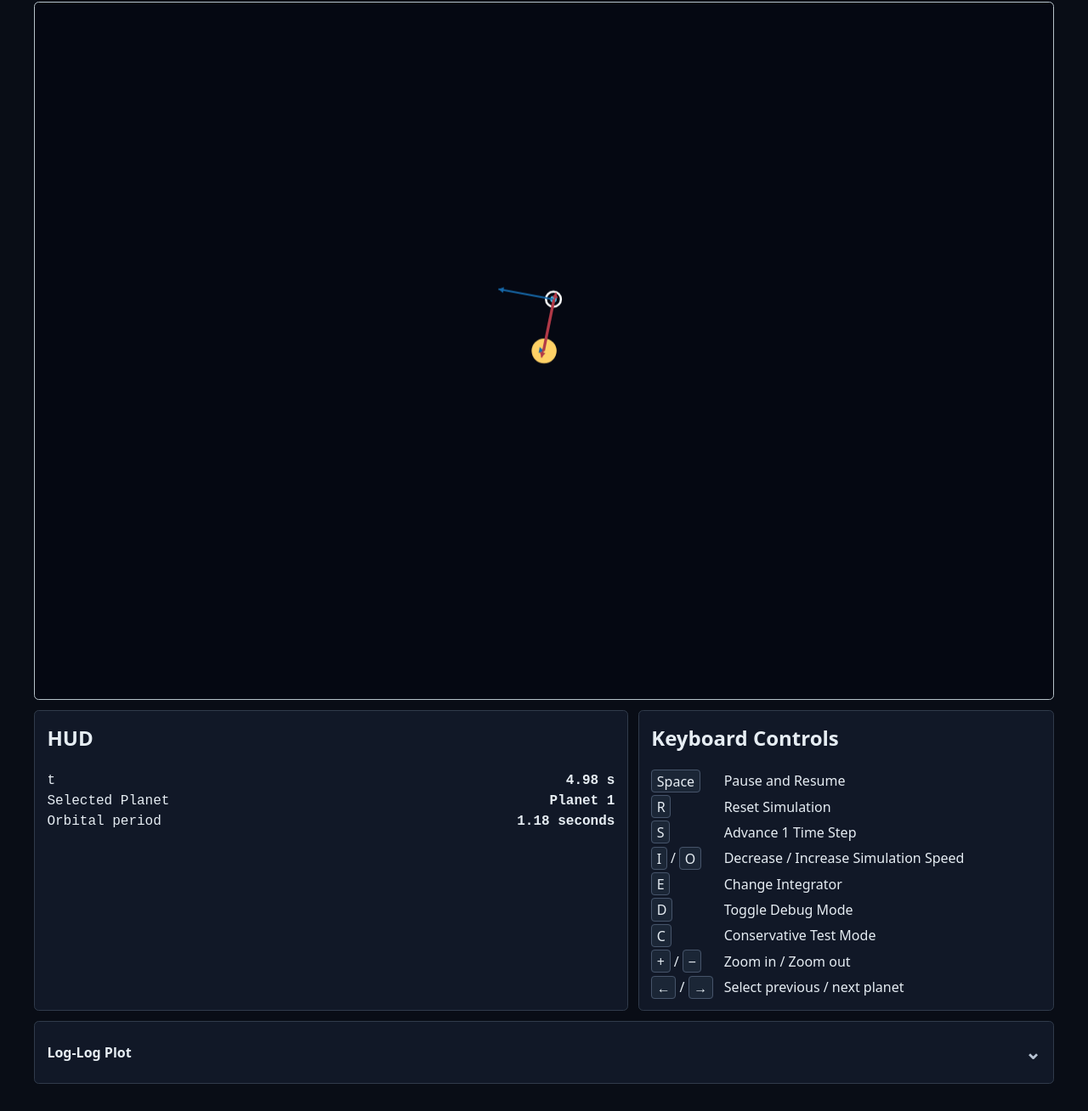
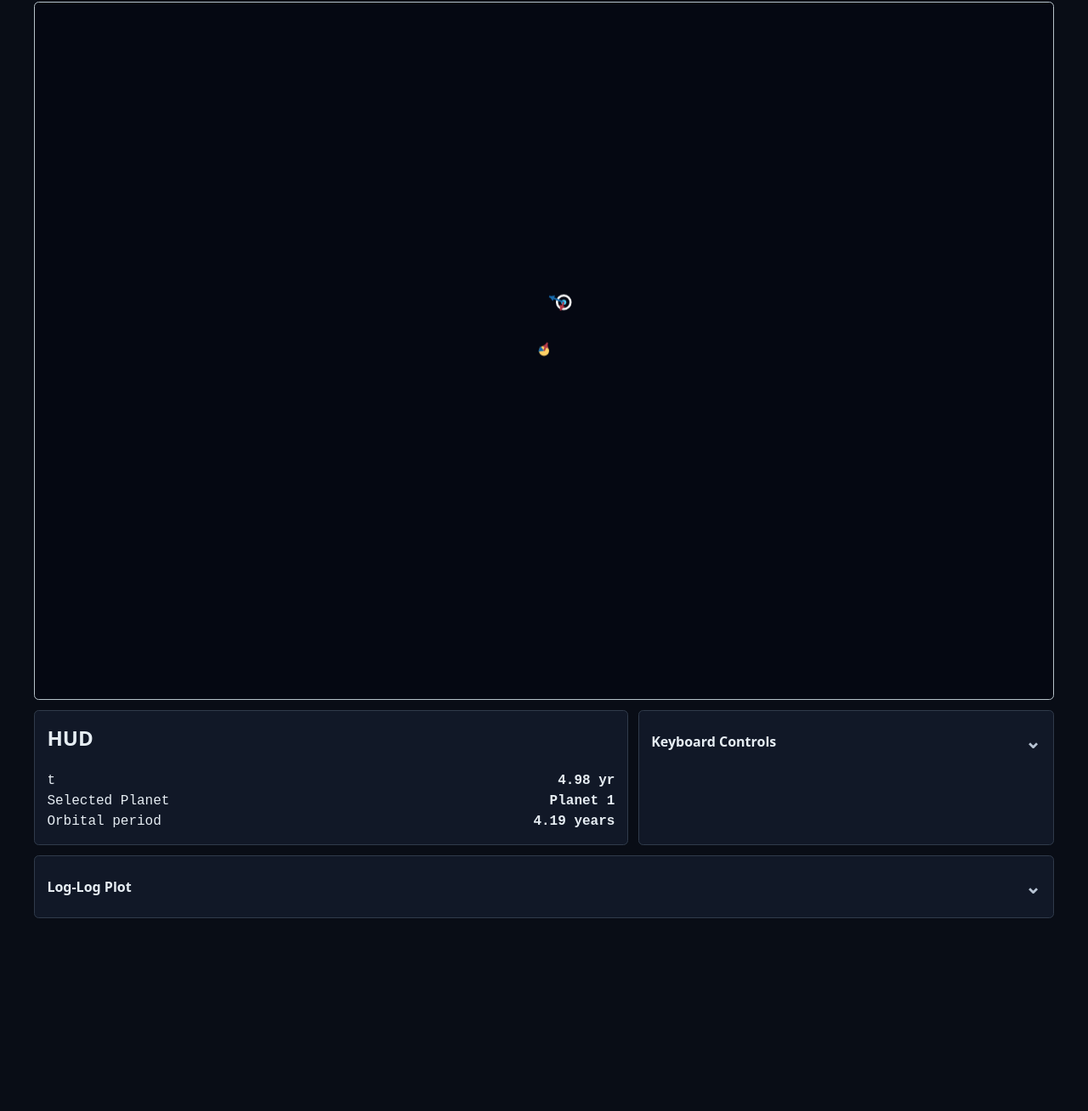
Before and after one commit to inoe-tech/phys311, a plain HTML site: page project/index.html in a window 1280 px wide. Shown: the part 452-1760 px from the top of the page at 85% size. After the commit the page ends 1565 px from the top, so only its background shows below. Drawn offline with Linux system fonts and the light colour scheme.

Commit message:
Units now in AU and yr.
Changed units from meters and seconds to AU and years. Also made the keyboard control box collapsible.

```diff
--- a/project/engine/forces.js
+++ b/project/engine/forces.js
@@ -62,8 +62,8 @@ export class MouseSpring {
     if (displacement.lengthSq() > 0 || this.body.vel.lengthSq() > 0) {
       world.externalForceApplied = true;
     }
-    this.body.force.addScaled(displacement, this.stiffness);
-    this.body.force.addScaled(this.body.vel, -this.damping);
+    this.body.force.addScaled(displacement, this.body.m * this.stiffness);
+    this.body.force.addScaled(this.body.vel, -this.body.m * this.damping);
   }
 }
 
@@ -75,7 +75,7 @@ export class Drag {
     }
     for (const b of world.bodies) {
       const speed = b.vel.length();
-      if (speed > 0) b.force.addScaled(b.vel, -this.c * speed);
+      if (speed > 0) b.force.addScaled(b.vel, -b.m * this.c * speed);
     }
   }
   // no potentialEnergy — drag is non-conservative. That's the point.
--- a/project/engine/world.js
+++ b/project/engine/world.js
@@ -7,7 +7,7 @@ export class World {
     this.bodies = [];
     this.forces = [];
     this.integrator = integrator;
-    this.bounds = bounds;       // {xMin, xMax, yMin, yMax} in meters
+    this.bounds = bounds;       // {xMin, xMax, yMin, yMax} in AU
     this.time = 0;
     this.restitution = restitution;
     this.externalForceApplied = false;
--- a/project/index.html
+++ b/project/index.html
@@ -68,8 +68,8 @@
             <h2>HUD <span id="debug-status" class="debug-status" hidden>DEBUG ON</span></h2>
             <div id="hud" aria-live="polite"></div>
           </aside>
-          <aside class="keyboard-panel" aria-label="Keyboard controls">
-            <h2>Keyboard Controls</h2>
+          <details class="keyboard-panel" aria-label="Keyboard controls">
+            <summary>Keyboard Controls</summary>
             <dl>
               <dt><kbd>Space</kbd></dt><dd>Pause and Resume</dd>
               <dt><kbd>R</kbd></dt><dd>Reset Simulation</dd>
@@ -81,7 +81,7 @@
               <dt><kbd>+</kbd> / <kbd>−</kbd></dt><dd>Zoom in / Zoom out</dd>
               <dt><kbd>←</kbd> / <kbd>→</kbd></dt><dd>Select previous / next planet</dd>
             </dl>
-          </aside>
+          </details>
         </div>
         <details class="kepler-panel">
           <summary>Log-Log Plot</summary>
--- a/project/input.js
+++ b/project/input.js
@@ -78,8 +78,8 @@ export function eventToWorld(event, canvas, camera) {
   return camera.toWorld(px, py);
 }
 
-const LAUNCH_SPEED = 2.5;
-const MAX_LAUNCH_SPEED = 25;
+const LAUNCH_SPEED_AU_PER_YEAR_PER_AU = 2.5;
+const MAX_LAUNCH_SPEED_AU_PER_YEAR = 25;
 
 export class PointerInput {
   constructor(canvas, camera, world, mouseSpring, onLaunch, canSpawn = () => true, onSelect = () => {}) {
@@ -143,12 +143,15 @@ export class PointerInput {
   pickBody(position) {
     let picked = null;
     let nearestDistanceSq = Infinity;
+    const rect = this.canvas.getBoundingClientRect();
+    const pickRadius = 10 * this.canvas.width / rect.width / this.camera.scale;
     for (const body of this.world.bodies) {
       if (body.isStatic) continue;
       const dx = body.pos.x - position.x;
       const dy = body.pos.y - position.y;
       const distanceSq = dx * dx + dy * dy;
-      if (distanceSq <= body.radius * body.radius && distanceSq < nearestDistanceSq) {
+      const radius = Math.max(body.radius, pickRadius);
+      if (distanceSq <= radius * radius && distanceSq < nearestDistanceSq) {
         picked = body;
         nearestDistanceSq = distanceSq;
       }
@@ -180,11 +183,11 @@ export class PointerInput {
   }
 
   launchVelocity(start, current) {
-    let vx = (start.x - current.x) * LAUNCH_SPEED;
-    let vy = (start.y - current.y) * LAUNCH_SPEED;
+    let vx = (start.x - current.x) * LAUNCH_SPEED_AU_PER_YEAR_PER_AU;
+    let vy = (start.y - current.y) * LAUNCH_SPEED_AU_PER_YEAR_PER_AU;
     const speed = Math.hypot(vx, vy);
-    if (speed > MAX_LAUNCH_SPEED) {
-      const ratio = MAX_LAUNCH_SPEED / speed;
+    if (speed > MAX_LAUNCH_SPEED_AU_PER_YEAR) {
+      const ratio = MAX_LAUNCH_SPEED_AU_PER_YEAR / speed;
       vx *= ratio;
       vy *= ratio;
     }
@@ -197,7 +200,7 @@ export class PointerInput {
     const velocity = this.launchVelocity(start, current);
     const gravity = this.world.forces.find((force) => "G" in force)?.G ?? 0;
     const drag = this.world.forces.find((force) => "c" in force)?.c ?? 0;
-    const mass = this.world.bodies.find((body) => body !== this.world.bodies[0])?.m ?? 1;
+    const softening = this.world.forces.find((force) => "eps" in force)?.eps ?? 0;
     const sampleStep = Math.max(dt, 1 / 60);
     const points = [{ ...start }];
     let x = start.x;
@@ -207,13 +210,13 @@ export class PointerInput {
 
     for (let i = 0; i < Math.ceil(3 / sampleStep); i++) {
       const speed = Math.hypot(vx, vy);
-      const dragScale = speed === 0 ? 0 : drag * speed / mass;
+      const dragScale = drag * speed;
       let ax = -dragScale * vx;
       let ay = -dragScale * vy;
       for (const body of this.world.bodies) {
         const dx = body.pos.x - x;
         const dy = body.pos.y - y;
-        const distanceSq = dx * dx + dy * dy + 0.01 ** 2;
+        const distanceSq = dx * dx + dy * dy + softening ** 2;
         const gravityScale = gravity * body.m / (distanceSq * Math.sqrt(distanceSq));
         ax += gravityScale * dx;
         ay += gravityScale * dy;
--- a/project/main.js
+++ b/project/main.js
@@ -3,7 +3,7 @@ import { Euler, EulerCromer, VelocityVerlet } from "./engine/integrators.js";
 import { Camera } from "./render/camera.js";
 import { drawHUD, drawKeplerPlot } from "./render/hud.js";
 import { Renderer } from "./render/renderer.js";
-import { createScene } from "./scene.js";
+import { createScene, GRAVITATIONAL_CONSTANT_AU_YEAR } from "./scene.js";
 import { PointerInput } from "./input.js";
 import {
   OrbitControls,
@@ -21,6 +21,7 @@ const camera = new Camera(1, 0, 0);
 const renderer = new Renderer(canvas, camera);
 new VisualControls(renderer, document.querySelector(".visual-controls"));
 const accumulator = new Accumulator(1 / 240);
+const SIMULATION_YEARS_PER_REAL_SECOND = 1;
 const integrators = {
   "euler-cromer": EulerCromer,
   verlet: VelocityVerlet,
@@ -107,7 +108,7 @@ const controls = new SimulationControls({
   setParameter(name, value) {
     if (!world) return;
     if (name === "gravity") {
-      gravity.G = value;
+      gravity.G = GRAVITATIONAL_CONSTANT_AU_YEAR * value;
       world.externalForceApplied = true;
     } else if (name === "restitution") {
       world.restitution = value;
@@ -188,7 +189,11 @@ function frame(timestamp) {
   if (controls.paused) {
     accumulator.lastMs = timestamp;
   } else {
-    accumulator.advance(timestamp, (step) => world.step(step), controls.speed);
+    accumulator.advance(
+      timestamp,
+      (step) => world.step(step),
+      controls.speed * SIMULATION_YEARS_PER_REAL_SECOND,
+    );
   }
   selectionControls.updateOrbitalPeriod();
   physicsMs = performance.now() - physicsStart;
--- a/project/render/hud.js
+++ b/project/render/hud.js
@@ -22,15 +22,15 @@ export function drawHUD(element, world, {
   );
 
   const rows = [
-    ["t", `${world.time.toFixed(2)} s`],
+    ["t", `${world.time.toFixed(2)} yr`],
     ["Selected Planet", selectedBody?.label ?? "None"],
     ...(orbitalPeriod ? [["Orbital period", orbitalPeriod]] : []),
     ...(debug ? [
-      ["Δt", `1/${Math.round(1 / timeStep)} s`],
+      ["Δt", `1/${Math.round(1 / timeStep)} yr`],
       ["cursor", pointerWorld
-        ? `(${pointerWorld.x.toFixed(2)}, ${pointerWorld.y.toFixed(2)}) m`
+        ? `(${pointerWorld.x.toFixed(2)}, ${pointerWorld.y.toFixed(2)}) AU`
         : "outside canvas"],
-      ["E_total", `${E.toFixed(6)} J`],
+      ["E_total", `${E.toExponential(5)} M☉·AU²/yr²`],
       [
         "ΔE / |E₀|",
         driftPercent === null
@@ -39,7 +39,7 @@ export function drawHUD(element, world, {
       ],
       ["|p|", p.length().toExponential(5)],
       ["bodies", `${world.bodies.length - 1}`],
-      ["max |v|", `${maxSpeed.toFixed(5)} m/s`],
+      ["max |v|", `${maxSpeed.toFixed(5)} AU/yr`],
       ["fps", `${fps.toFixed(1)}`],
       ["physics", `${physicsMs.toFixed(3)} ms`],
       ["render", `${renderMs.toFixed(3)} ms`],
@@ -187,11 +187,11 @@ export function drawKeplerPlot(canvas, world, star, selectedBody) {
   context.textAlign = "center";
   context.textBaseline = "bottom";
   context.fillStyle = "#e6edf3";
-  context.fillText("Semi-major axis, a (m)", (plot.left + plot.right) / 2, bounds.height - 4);
+  context.fillText("Semi-major axis, a (AU)", (plot.left + plot.right) / 2, bounds.height - 4);
   context.save();
   context.translate(14, (plot.top + plot.bottom) / 2);
   context.rotate(-Math.PI / 2);
-  context.fillText("Orbital period, T (s)", 0, 0);
+  context.fillText("Orbital period, T (yr)", 0, 0);
   context.restore();
 
   for (const { body, semiMajorAxis, period } of planets) {
--- a/project/render/renderer.js
+++ b/project/render/renderer.js
@@ -141,9 +141,13 @@ export class Renderer {
 
     for (const b of world.bodies) {
       const p = camera.toScreen(b.pos);
+      const radius = Math.max(
+        b.radius * camera.scale,
+        (b === world.bodies[0] ? 6 : 3) * this.pixelRatio,
+      );
       ctx.fillStyle = b.color ?? "#ff8200";
       ctx.beginPath();
-      ctx.arc(p.x, p.y, b.radius * camera.scale, 0, 2 * Math.PI);
+      ctx.arc(p.x, p.y, radius, 0, 2 * Math.PI);
       ctx.fill();
       if (b === heldBody) {
         ctx.strokeStyle = "#d7263d";
@@ -154,7 +158,7 @@ export class Renderer {
         ctx.strokeStyle = "#ffffff";
         ctx.lineWidth = 2.5 * this.pixelRatio;
         ctx.beginPath();
-        ctx.arc(p.x, p.y, b.radius * camera.scale + 5 * this.pixelRatio, 0, 2 * Math.PI);
+        ctx.arc(p.x, p.y, radius + 5 * this.pixelRatio, 0, 2 * Math.PI);
         ctx.stroke();
       }
     }
@@ -168,7 +172,7 @@ export class Renderer {
     if (this.showForceVectors) {
       for (const body of world.bodies) {
         const force = world.lastForces.get(body);
-        if (force) this.drawVector(body.pos, force, 0.04, "#b23a48");
+        if (force) this.drawVector(body.pos, force, 25000, "#b23a48");
       }
     }
 
--- a/project/scene.js
+++ b/project/scene.js
@@ -4,15 +4,20 @@ import { World } from "./engine/world.js";
 
 const PLANET_COLORS = ["#4cc9f0", "#a78bfa", "#80ed99", "#f9c74f", "#f28482", "#90be6d"];
 const VIEW_BOUNDS = { xMin: -16, xMax: 16, yMin: -16, yMax: 16 };
+export const GRAVITATIONAL_CONSTANT_AU_YEAR = 4 * Math.PI ** 2;
+const EARTH_MASS_SOLAR = 3.003e-6;
+const EARTH_RADIUS_AU = 4.26e-5;
+const SUN_RADIUS_AU = 0.00465;
 
 export function createScene({
-  gravity: gravitationalConstant = 1,
+  gravity: gravityStrength = 1,
   restitution = 1,
   drag: dragCoefficient = 0,
   count = 1,
 } = {}) {
   const world = new World({ restitution });
-  const star = world.add(new Body(0, 0, 0, 0, 500, 0.62, {
+  const gravitationalConstant = GRAVITATIONAL_CONSTANT_AU_YEAR * gravityStrength;
+  const star = world.add(new Body(0, 0, 0, 0, 1, SUN_RADIUS_AU, {
     color: "#ffd166",
   }));
   star.label = "Star";
@@ -30,8 +35,8 @@ export function createScene({
       y,
       -Math.sin(angle) * orbitalSpeed,
       Math.cos(angle) * orbitalSpeed,
-      1,
-      0.16,
+      EARTH_MASS_SOLAR,
+      EARTH_RADIUS_AU,
       { color: PLANET_COLORS[i % PLANET_COLORS.length] },
     ));
     planet.label = `Planet ${i + 1}`;
@@ -44,13 +49,13 @@ export function createScene({
   }), { x: 0, y: 0 });
   star.vel.set(-momentum.x / star.m, -momentum.y / star.m);
 
-  const gravity = world.addForce(new NewtonGravity(gravitationalConstant, 0.01));
+  const gravity = world.addForce(new NewtonGravity(gravitationalConstant, 1e-6));
   const drag = world.addForce(new Drag(dragCoefficient));
   const mouseSpring = world.addForce(new MouseSpring());
 
   function launch(x, y, vx, vy) {
-    const launchMass = world.bodies.find((body) => body !== star)?.m ?? 1;
-    const body = world.add(new Body(x, y, vx, vy, launchMass, 0.16, {
+    const launchMass = EARTH_MASS_SOLAR;
+    const body = world.add(new Body(x, y, vx, vy, launchMass, EARTH_RADIUS_AU, {
       color: PLANET_COLORS[(world.bodies.length - 1) % PLANET_COLORS.length],
     }));
     body.label = `Planet ${world.bodies.length - 1}`;
--- a/project/style.css
+++ b/project/style.css
@@ -81,6 +81,7 @@ h1 {
 }
 
 .visual-controls summary,
+.keyboard-panel summary,
 .kepler-panel summary {
   min-height: 44px;
   display: flex;
@@ -93,6 +94,7 @@ h1 {
 }
 
 .visual-controls summary::after,
+.keyboard-panel summary::after,
 .kepler-panel summary::after {
   content: "⌄";
   margin-left: 0.75rem;
@@ -102,6 +104,7 @@ h1 {
 }
 
 .visual-controls[open] summary::after,
+.keyboard-panel[open] summary::after,
 .kepler-panel[open] summary::after {
   content: "⌃";
   color: #e6edf3;
@@ -192,8 +195,7 @@ canvas:focus-visible {
   border-color: #303b4b;
 }
 
-.hud-panel h2,
-.keyboard-panel h2 {
+.hud-panel h2 {
   margin-top: 0;
 }
 
--- a/project/ui.js
+++ b/project/ui.js
@@ -196,7 +196,7 @@ export class PlanetSelectionControls {
       (distanceSquared + (gravity.eps ?? 0) ** 2) ** 1.5 /
       gravitationalParameter,
     );
-    this.periodText = `${period.toFixed(2)} seconds`;
+    this.periodText = `${period.toFixed(2)} years`;
   }
 }
 
```
Also changed, not shown: project/render/camera.js (+4 -4 lines).
